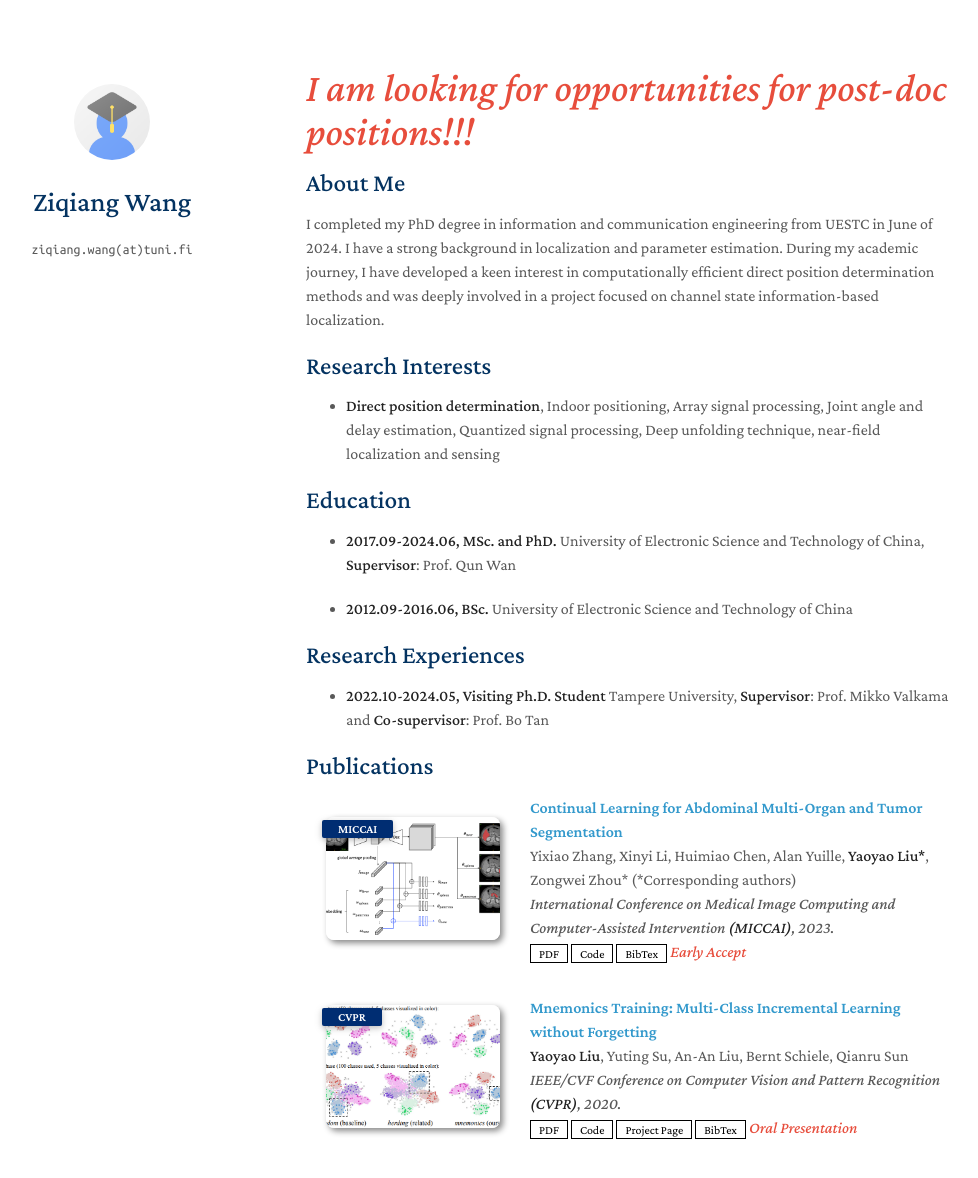
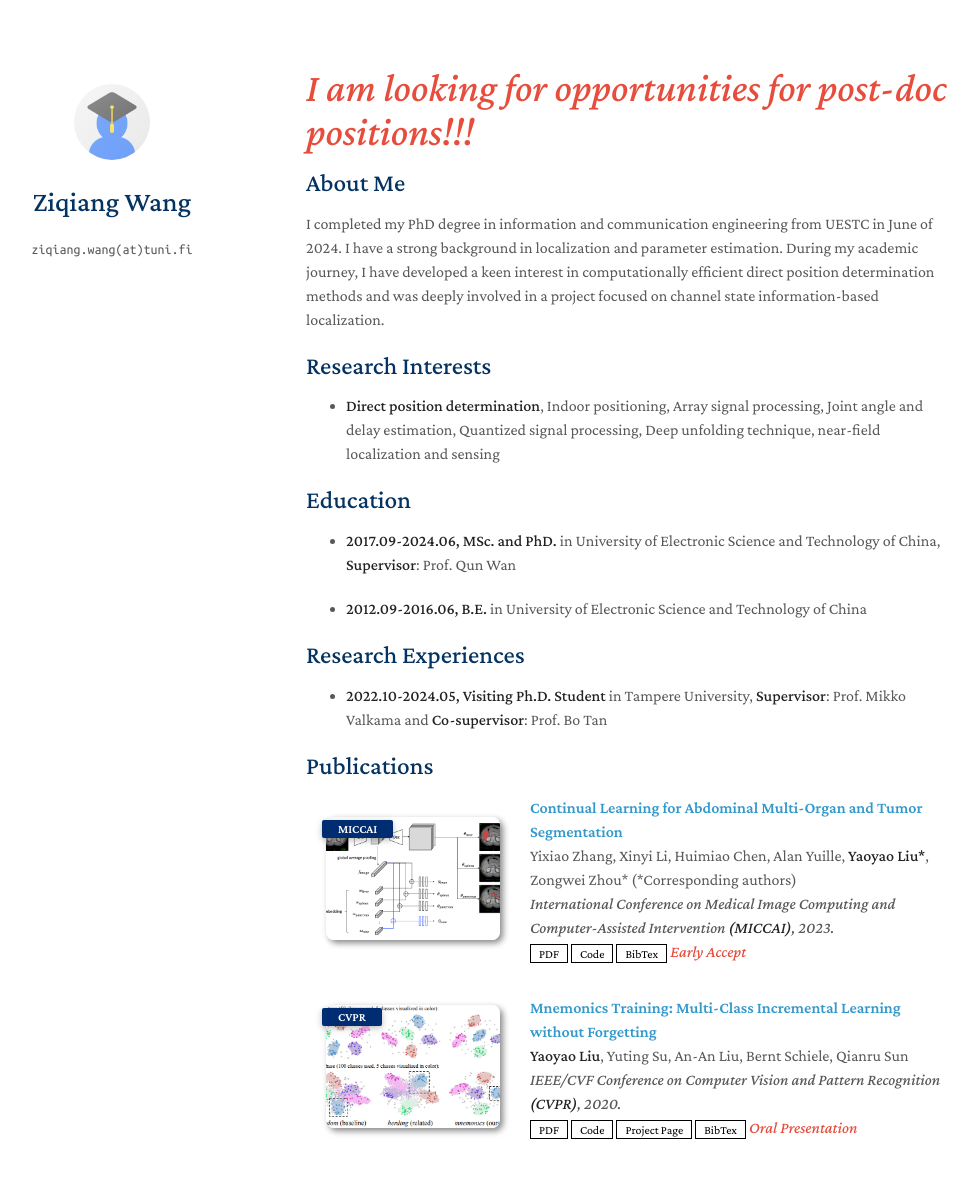
Before and after one commit to ZQiang-Wang/ZQiang-Wang.github.io, a Jekyll site: the page built from index.md, in a window 1280 px wide and 1266 px high. Shown: the top 1178 px of the window, without its empty margins (164-1142 px from the left). Built offline with Jekyll 4.4.1, drawn with Linux system fonts in a browser that asks for light colours; a style sheet for code colours, icons or effects is not loaded; our own code applies the rules of GitHub Pages for plain Markdown files.

Commit message:
Update index.md

```diff
--- a/index.md
+++ b/index.md
@@ -16,15 +16,15 @@ I completed my PhD degree in information and communication engineering from UEST
 
 ## Education
 
-- **2017.09-2024.06, MSc. and PhD.**
+- **2017.09-2024.06, MSc. and PhD.** in
 University of Electronic Science and Technology of China, **Supervisor**: Prof. Qun Wan
 
-- **2012.09-2016.06, BSc.**
+- **2012.09-2016.06, B.E.** in
 University of Electronic Science and Technology of China
 
 ## Research Experiences
 
-- **2022.10-2024.05, Visiting Ph.D. Student**
+- **2022.10-2024.05, Visiting Ph.D. Student** in
 Tampere University, **Supervisor**: Prof. Mikko Valkama and **Co-supervisor**: Prof. Bo Tan
 
 {% include_relative _includes/publications.md %}
```
